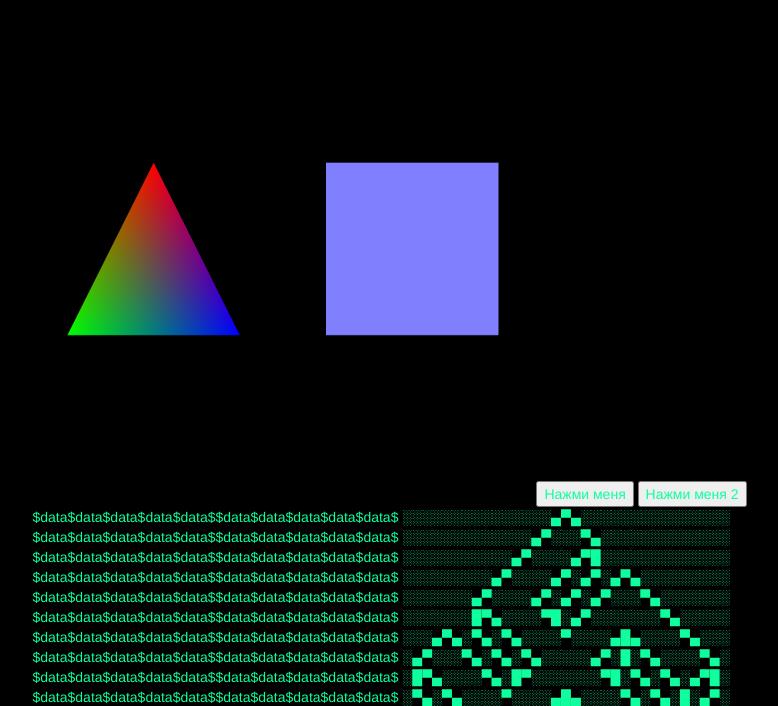
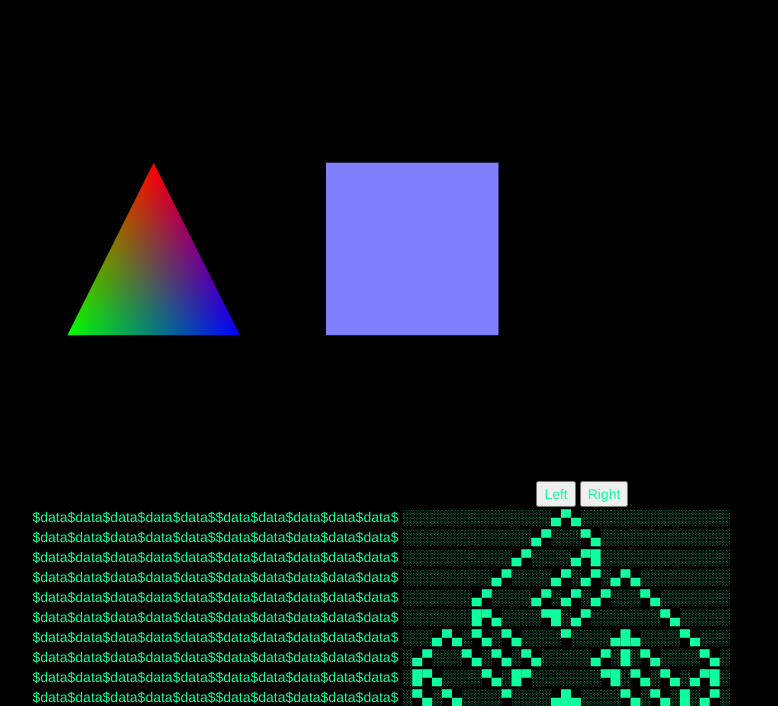
Before and after one commit to Evj3/y0lych, a Django app: page / in a window 1280 px wide. Shown: the part 164-870 px from the top of the page, without its empty margins (30-808 px from the left). Run offline with Django 3.2, Linux system fonts and the light colour scheme; some libraries are stand-ins or nearby versions.

Commit message:
left and right rotations

```diff
--- a/webgl/templates/webgl/index.html
+++ b/webgl/templates/webgl/index.html
@@ -46,8 +46,8 @@
         <div >
             <p align="center">Triangle and Square why not</p>
             <canvas id="lesson01-canvas" style="border: none;" width="500" height="500"></canvas>
-            <input value="Нажми меня" onclick="tick()" type="button">
-            <input value="Нажми меня 2" onclick="tick()" type="button">
+            <input value="Left" onclick="tick(0, 1, 0)" type="button">
+            <input value="Right" onclick="tick(0, -1, 0)" type="button">
         </div>
 
 <div class="content">$data$data$data$data$data$$data$data$data$data$data$ ░░░░░░░░░░░░░░░▄▀▄░░░░░░░░░░░░░░░</br>$data$data$data$data$data$$data$data$data$data$data$
--- a/y0lych/static/webgl/js/triangle.js
+++ b/y0lych/static/webgl/js/triangle.js
@@ -144,7 +144,7 @@
 
     var rTri = 0;
     var rSquare = 0;
-    function drawScene() {
+    function drawScene(x, y, z) {
         gl.viewport(0, 0, gl.viewportWidth, gl.viewportHeight);
         gl.clear(gl.COLOR_BUFFER_BIT | gl.DEPTH_BUFFER_BIT);
         mat4.perspective(45, gl.viewportWidth / gl.viewportHeight, 0.1, 100.0, pMatrix);
@@ -152,7 +152,7 @@
         mat4.translate(mvMatrix, [-1.5, 0.0, -7.0]);
 
         mvPushMatrix();
-        mat4.rotate(mvMatrix, degToRad(rTri), [0, 1, 0]);
+        mat4.rotate(mvMatrix, degToRad(rTri), [x, y, z]);
 
         gl.bindBuffer(gl.ARRAY_BUFFER, triangleVertexPositionBuffer);
         gl.vertexAttribPointer(shaderProgram.vertexPositionAttribute, triangleVertexPositionBuffer.itemSize, gl.FLOAT, false, 0, 0);
@@ -168,7 +168,7 @@
         mat4.translate(mvMatrix, [3.0, 0.0, 0.0]);
 
         mvPushMatrix();
-        mat4.rotate(mvMatrix, degToRad(rSquare), [1, 0, 0]);
+        mat4.rotate(mvMatrix, degToRad(rSquare), [x, y, z]);
 
         gl.bindBuffer(gl.ARRAY_BUFFER, squareVertexPositionBuffer);
         gl.vertexAttribPointer(shaderProgram.vertexPositionAttribute, squareVertexPositionBuffer.itemSize, gl.FLOAT, false, 0, 0);
@@ -194,11 +194,12 @@
         lastTime = timeNow;
     }
 
-    function tick() {
+    function tick(x, y, z) {
         //requestAnimFrame(tick);
-        drawScene();
+        drawScene(x, y, z);
         animate();
     }
+
                 function webGLStart() {
         var canvas = document.getElementById("lesson01-canvas");
         initGL(canvas);
```
Also changed, not shown: webgl/static/webgl/js/triangle.js (+6 -5 lines).
